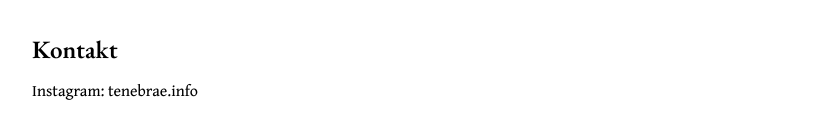
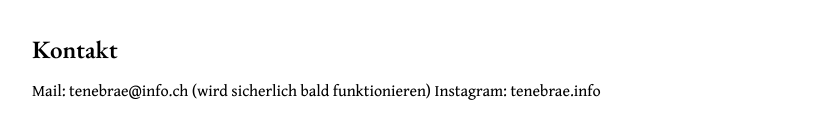
Before and after one commit to serafinifares/tenebrae, a plain HTML site: page index.html in a window 1280 px wide. Shown: the part 701-839 px from the top of the page, without its empty margins (8-833 px from the left). Drawn offline with Linux system fonts and the light colour scheme; files whose address does not match are found by name.

Commit message:
Update index.html
Nothing big

```diff
--- a/index.html
+++ b/index.html
@@ -70,7 +70,7 @@
     </section>
     <section id="contact">
         <h2>Kontakt</h2>
-        <p>Instagram: tenebrae.info</p>
+        <p>Mail: tenebrae@info.ch (wird sicherlich bald funktionieren) Instagram: tenebrae.info</p>
     </section>
 </body>
 
```
